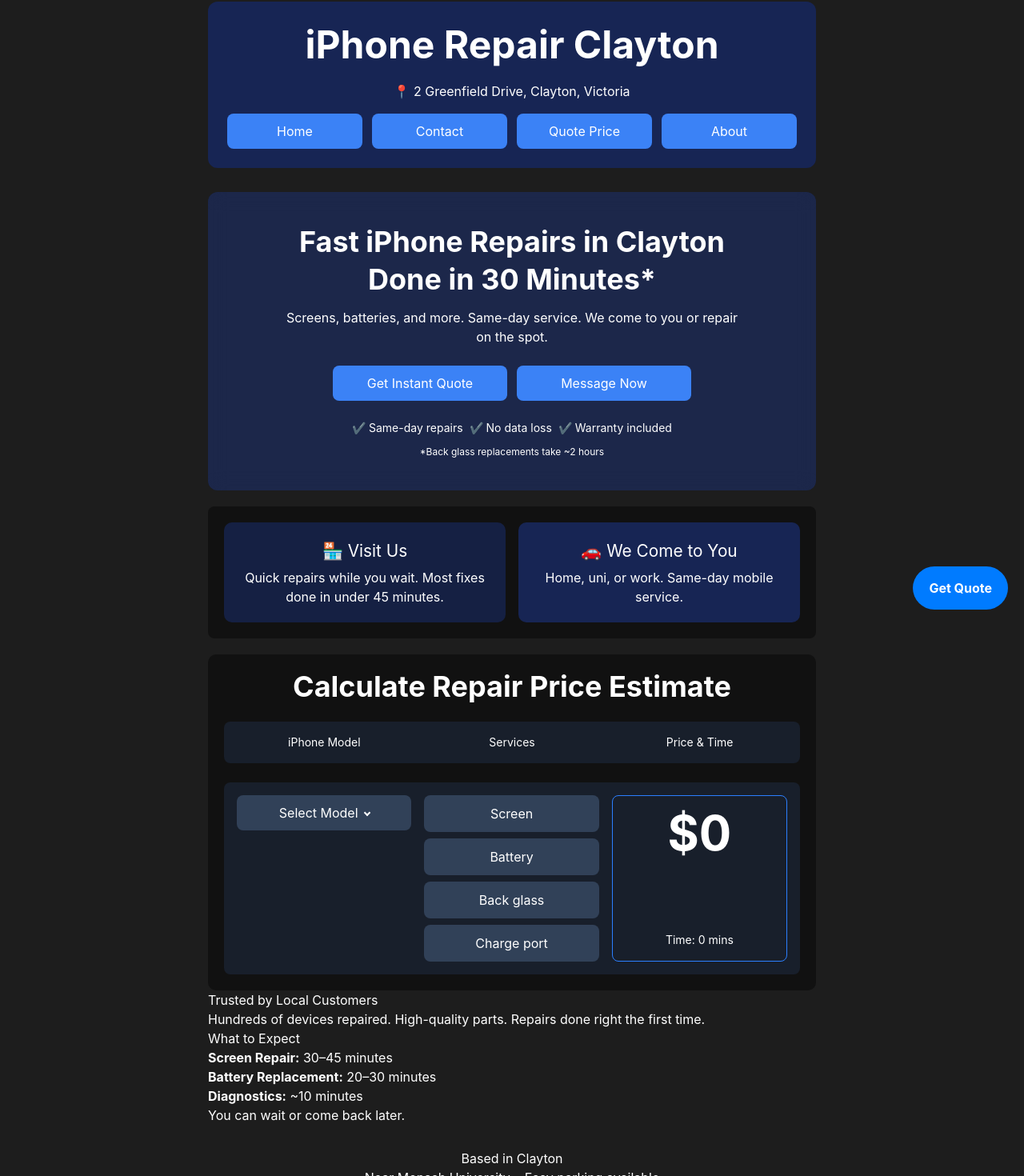
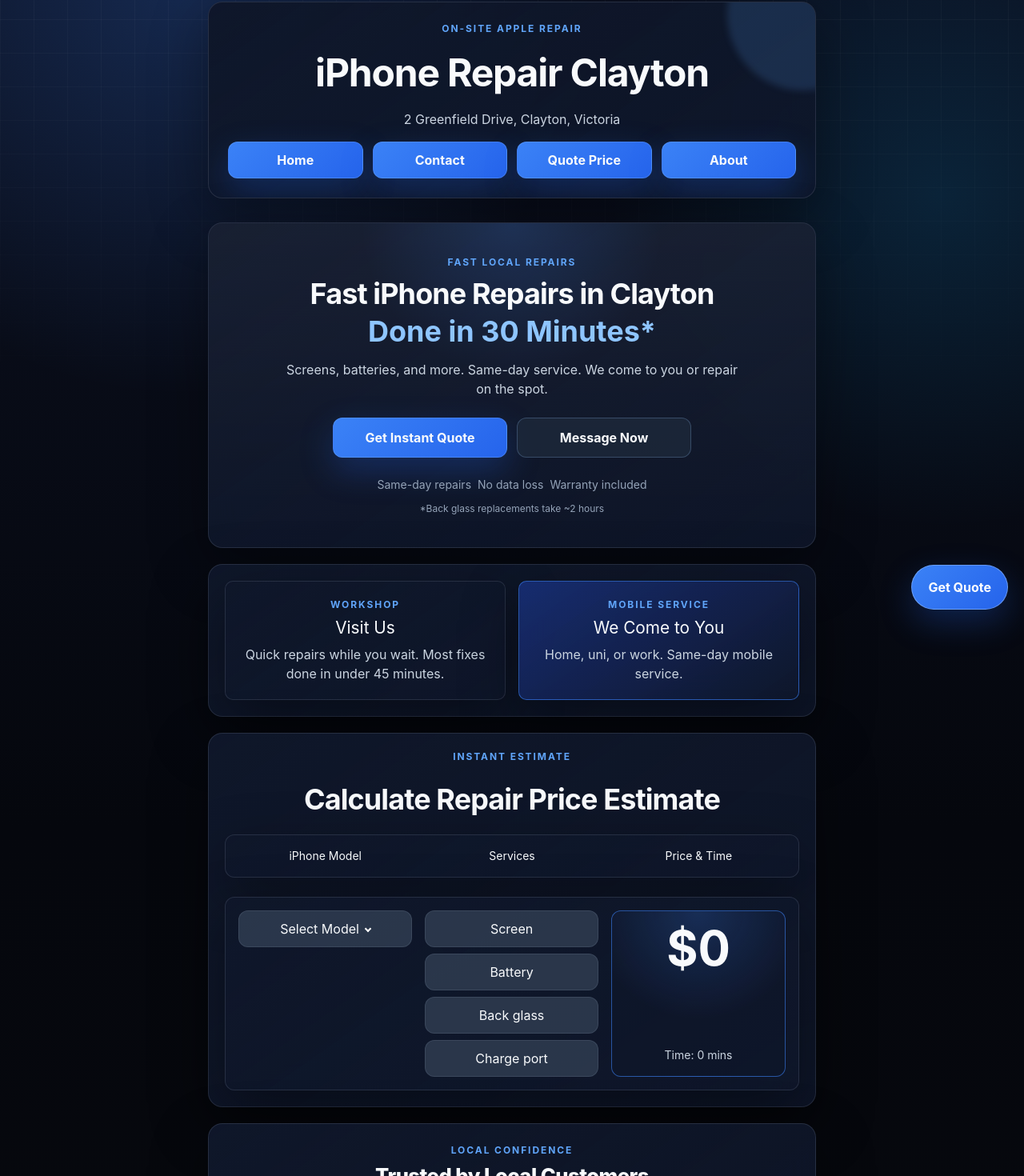
Before and after one commit to SemogEnaz/repair_website, a Vue app: page / in a window 1280 px wide. Shown: the part 18-1488 px from the top of the page at 80% size. Built offline with nearby package versions, Linux system fonts and the light colour scheme.

Commit message:
Codex used and it basically re did the entire visual language of the site

```diff
--- a/src/App.vue
+++ b/src/App.vue
@@ -2,27 +2,28 @@
   <div class="flex flex-col">
 
     <header class="px-3 pt-4 pb-2 sm:px-5">
-      <div class="dark-blue rounded-xl p-4 sm:p-6 flex flex-col items-center gap-4">
+      <div class="tech-panel app-header p-4 sm:p-6 flex flex-col items-center gap-4">
 
         <!-- Title -->
-        <h1 class="text-2xl sm:text-5xl font-bold text-center leading-tight">
+        <p class="tech-eyebrow">On-site Apple repair</p>
+        <h1 class="text-2xl sm:text-5xl font-bold text-center leading-tight tracking-tight">
           iPhone Repair Clayton
         </h1>
 
         <!-- Address -->
         <p
-          class="cursor-pointer text-sm sm:text-base text-center hover:text-blue-400 transition"
+          class="tech-muted cursor-pointer text-sm sm:text-base text-center hover:text-blue-300 transition"
           @click="copyAddress"
         >
-          📍 2 Greenfield Drive, Clayton, Victoria
+          2 Greenfield Drive, Clayton, Victoria
         </p>
 
         <!-- Nav buttons -->
         <div class="flex flex-col sm:flex-row w-full gap-3">
-          <RouterLink to="/" class="blue button-shape w-full text-center">Home</RouterLink>
-          <RouterLink to="/contact" class="blue button-shape w-full text-center">Contact</RouterLink>
-          <RouterLink to="/calculator" class="blue button-shape w-full text-center">Quote Price</RouterLink>
-          <RouterLink to="/about" class="blue button-shape w-full text-center">About</RouterLink>
+          <RouterLink to="/" class="tech-button button-shape w-full text-center">Home</RouterLink>
+          <RouterLink to="/contact" class="tech-button button-shape w-full text-center">Contact</RouterLink>
+          <RouterLink to="/calculator" class="tech-button button-shape w-full text-center">Quote Price</RouterLink>
+          <RouterLink to="/about" class="tech-button button-shape w-full text-center">About</RouterLink>
         </div>
 
       </div>
@@ -36,9 +37,9 @@
 import { RouterLink, RouterView } from 'vue-router'
 
 function copyAddress() {
-  const address = "2 Greenfeild Drive, Clayton, Victoria";
-  navigator.clipboard.writeText(address);
-  alert("Address copied to clipboard!");
+  const address = "2 Greenfield Drive, Clayton, Victoria"
+  navigator.clipboard.writeText(address)
+  alert("Address copied to clipboard!")
 }
 </script>
 
@@ -50,9 +51,29 @@ header {
 
 .button-shape {
   padding: 10px 15px;
-  border-radius: 8px;
-  color: white;
   text-align: center;
 }
 
+.app-header {
+  overflow: hidden;
+  position: relative;
+}
+
+.app-header::after {
+  position: absolute;
+  top: -80px;
+  right: -80px;
+  width: 190px;
+  height: 190px;
+  border-radius: 999px;
+  background: rgba(96, 165, 250, 0.16);
+  content: "";
+  filter: blur(4px);
+}
+
+.app-header > * {
+  position: relative;
+  z-index: 1;
+}
+
 </style>
--- a/src/assets/main.css
+++ b/src/assets/main.css
@@ -1,32 +1,147 @@
 @import "tailwindcss";
+
+:root {
+  color-scheme: dark;
+  font-family:
+    "Avenir Next", "SF Pro Display", "Helvetica Neue", Helvetica, Arial, sans-serif;
+  --surface-0: #05070d;
+  --surface-1: rgba(15, 23, 42, 0.74);
+  --surface-2: rgba(30, 41, 59, 0.74);
+  --surface-3: rgba(51, 65, 85, 0.78);
+  --line: rgba(148, 163, 184, 0.18);
+  --line-strong: rgba(59, 130, 246, 0.58);
+  --text: #f8fafc;
+  --muted: #cbd5e1;
+  --soft: #94a3b8;
+  --accent: #3b82f6;
+  --accent-strong: #60a5fa;
+  --radius-lg: 18px;
+  --radius-md: 12px;
+  --shadow-panel: 0 24px 70px rgba(0, 0, 0, 0.36);
+  --shadow-blue: 0 16px 42px rgba(37, 99, 235, 0.28);
+}
+
+html {
+  min-height: 100%;
+  scroll-behavior: smooth;
+}
+
+body {
+  min-height: 100%;
+  margin: 0;
+  color: var(--text);
+  background:
+    radial-gradient(circle at 18% 0%, rgba(59, 130, 246, 0.22), transparent 32rem),
+    radial-gradient(circle at 92% 12%, rgba(14, 165, 233, 0.14), transparent 26rem),
+    linear-gradient(180deg, #0b1020 0%, var(--surface-0) 48%, #08090d 100%);
+}
+
+body::before {
+  position: fixed;
+  inset: 0;
+  pointer-events: none;
+  content: "";
+  background-image:
+    linear-gradient(rgba(255, 255, 255, 0.035) 1px, transparent 1px),
+    linear-gradient(90deg, rgba(255, 255, 255, 0.035) 1px, transparent 1px);
+  background-size: 42px 42px;
+  mask-image: linear-gradient(to bottom, rgba(0, 0, 0, 0.9), transparent 72%);
+}
 
 #app {
   max-width: 800px;
   margin: 0 auto;
-}
-
-body {
-  background-color: #1d1d1d;
+  position: relative;
 }
 
 * {
-  color: white;
+  box-sizing: border-box;
 }
 
-/* blue-950 */
 .dark-blue {
-  background-color: #172554;
+  background: var(--surface-1);
 }
 
-/* blue-500 */
 .blue {
-  background-color: #3b82f6;
+  background: linear-gradient(135deg, var(--accent), #2563eb);
+  box-shadow: var(--shadow-blue);
 }
 
 button {
-  border-radius: 8px;
+  border: 0;
+  border-radius: var(--radius-md);
   padding: 10px 20px;
+  color: var(--text);
   cursor: pointer;
+}
+
+.tech-panel,
+.tech-card {
+  border: 1px solid var(--line);
+  background:
+    linear-gradient(145deg, rgba(15, 23, 42, 0.92), rgba(15, 23, 42, 0.58)),
+    rgba(15, 23, 42, 0.78);
+  box-shadow: var(--shadow-panel);
+  backdrop-filter: blur(18px);
+}
+
+.tech-panel {
+  border-radius: var(--radius-lg);
+}
+
+.tech-card {
+  border-radius: var(--radius-md);
+}
+
+.tech-eyebrow {
+  color: var(--accent-strong);
+  font-size: 0.75rem;
+  font-weight: 700;
+  letter-spacing: 0.16em;
+  text-transform: uppercase;
+}
+
+.tech-muted {
+  color: var(--muted);
+}
+
+.tech-soft {
+  color: var(--soft);
+}
+
+.tech-button {
+  display: inline-flex;
+  align-items: center;
+  justify-content: center;
+  border: 1px solid rgba(147, 197, 253, 0.24);
+  border-radius: var(--radius-md);
+  background:
+    linear-gradient(135deg, rgba(59, 130, 246, 0.96), rgba(37, 99, 235, 0.96)),
+    var(--accent);
+  box-shadow: var(--shadow-blue);
+  color: var(--text);
+  font-weight: 700;
+  transition:
+    transform 0.2s ease,
+    border-color 0.2s ease,
+    box-shadow 0.2s ease;
+}
+
+.tech-button:hover,
+.blue:hover {
+  transform: translateY(-1px);
+  border-color: rgba(191, 219, 254, 0.5);
+  box-shadow: 0 20px 48px rgba(37, 99, 235, 0.34);
+}
+
+.tech-button.secondary {
+  background: rgba(30, 41, 59, 0.78);
+  box-shadow: none;
+}
+
+a {
+  color: inherit;
+  text-decoration: none;
 }
 
 @media (max-width: 350px) {
@@ -44,7 +159,3 @@ button {
 .blue {
   transition: all 0.2s ease;
 }
-
-.blue:hover {
-  transform: translateY(-1px);
-}
--- a/src/components/HomePage/Calculator.vue
+++ b/src/components/HomePage/Calculator.vue
@@ -1,24 +1,25 @@
 <template>
-  <section id="quote" class="calculator flex flex-col items-center gap-6">
+  <section id="quote" class="tech-panel calculator flex flex-col items-center gap-6">
 
-    <h1 class="text-2xl sm:text-4xl font-bold">
+    <p class="tech-eyebrow">Instant estimate</p>
+    <h1 class="text-2xl sm:text-4xl font-bold tracking-tight">
       Calculate Repair Price Estimate
     </h1>
 
     <!-- Column Titles (desktop only) -->
-    <div class="hidden sm:flex w-full gap-4 justify-evenly bg-slate-800/60 rounded-lg p-4 text-sm text-slate-300">
+    <div class="tech-card hidden sm:flex w-full gap-4 justify-evenly p-4 text-sm">
       <p class="w-1/3 text-center">iPhone Model</p>
       <p class="w-1/3 text-center">Services</p>
       <p class="w-1/3 text-center">Price & Time</p>
     </div>
 
     <!-- Main Content -->
-    <div class="flex flex-col sm:flex-row w-full gap-4 bg-slate-800/60 rounded-lg p-4 overflow-visible">
+    <div class="tech-card flex flex-col sm:flex-row w-full gap-4 p-4 overflow-visible">
       <!-- MODEL -->
       <div class="relative flex flex-col w-full sm:w-1/3 self-start">
         <!-- Button -->
         <button
-          class="w-full py-2 rounded-lg bg-slate-700 text-white flex items-center justify-center gap-2"
+          class="selector-button w-full py-2 flex items-center justify-center gap-2"
           @click="toggleDropdown"
         >
           {{ model ? `iPhone ${model}` : 'Select Model' }}
@@ -28,11 +29,11 @@
         <!-- Dropdown -->
         <div
           v-if="isOpen"
-          class="absolute top-full left-0 mt-2 w-full bg-white text-black rounded-lg shadow-lg z-50"
+          class="dropdown absolute top-full left-0 mt-2 w-full rounded-lg shadow-lg z-50"
         >
-          <div class="p-3 cursor-pointer hover:bg-gray-100 !text-black" @click="selectModel('11')">iPhone 11</div>
-          <div class="p-3 cursor-pointer hover:bg-gray-100 !text-black" @click="selectModel('12')">iPhone 12</div>
-          <div class="p-3 cursor-pointer hover:bg-gray-100 !text-black" @click="selectModel('13')">iPhone 13</div>
+          <div class="dropdown-option p-3 cursor-pointer" @click="selectModel('11')">iPhone 11</div>
+          <div class="dropdown-option p-3 cursor-pointer" @click="selectModel('12')">iPhone 12</div>
+          <div class="dropdown-option p-3 cursor-pointer" @click="selectModel('13')">iPhone 13</div>
         </div>
 
       </div>
@@ -44,10 +45,10 @@
           :key="option.value"
           @click="toggleService(option.position)"
           :class="[
-            'w-full py-2 rounded-lg border border-transparent',
+            'service-button w-full py-2',
             selectedServices[option.position]
-              ? 'bg-blue-500 text-white font-bold'
-              : 'bg-slate-700 text-white'
+              ? 'selected font-bold'
+              : ''
           ]"
         >
           {{ option.label }}
@@ -55,13 +56,13 @@
       </div>
 
       <!-- PRICE -->
-      <div class="rounded-lg border border-blue-500 text-white w-full sm:w-1/3 flex flex-col justify-between py-4 px-2">
+      <div class="price-card w-full sm:w-1/3 flex flex-col justify-between py-4 px-2">
 
         <p class="text-center font-bold text-3xl sm:text-6xl">
           ${{ calculatePrice() }}
         </p>
 
-        <p class="text-sm text-center text-slate-300">
+        <p class="tech-muted text-sm text-center">
           Time: {{ formattedTime }}
         </p>
 
@@ -174,10 +175,54 @@ const formattedTime = computed(() => {
 <style scoped>
 .calculator {
   margin-top: 20px;
-  background: #111;
   padding: 20px;
-  border-radius: 10px;
   overflow: visible;
+}
+
+.selector-button,
+.service-button {
+  border: 1px solid rgba(148, 163, 184, 0.16);
+  border-radius: var(--radius-md);
+  background: var(--surface-3);
+  transition:
+    transform 0.2s ease,
+    border-color 0.2s ease,
+    background 0.2s ease;
+}
+
+.selector-button:hover,
+.service-button:hover {
+  border-color: rgba(147, 197, 253, 0.42);
+  transform: translateY(-1px);
+}
+
+.service-button.selected {
+  border-color: rgba(191, 219, 254, 0.6);
+  background: linear-gradient(135deg, var(--accent), #2563eb);
+  box-shadow: var(--shadow-blue);
+}
+
+.dropdown {
+  border: 1px solid rgba(147, 197, 253, 0.24);
+  background: rgba(248, 250, 252, 0.96);
+  color: #0f172a;
+  overflow: hidden;
+}
+
+.dropdown-option {
+  color: #0f172a;
+}
+
+.dropdown-option:hover {
+  background: rgba(59, 130, 246, 0.12);
+}
+
+.price-card {
+  border: 1px solid var(--line-strong);
+  border-radius: var(--radius-md);
+  background:
+    radial-gradient(circle at 50% 0%, rgba(59, 130, 246, 0.22), transparent 58%),
+    rgba(15, 23, 42, 0.62);
 }
 
 .caret {
--- a/src/components/HomePage/Hero.vue
+++ b/src/components/HomePage/Hero.vue
@@ -1,43 +1,44 @@
 <template>
   <!-- HERO -->
-  <section class="bg-blue-900/40 backdrop-blur-md rounded-xl text-center px-4 py-8 sm:p-10">
+  <section class="tech-panel hero-panel text-center px-4 py-8 sm:p-10">
 
     <!-- Heading -->
-    <h1 class="text-2xl sm:text-4xl font-bold leading-tight">
+    <p class="tech-eyebrow">Fast local repairs</p>
+    <h1 class="mt-2 text-2xl sm:text-4xl font-bold leading-tight tracking-tight">
       Fast iPhone Repairs in Clayton
     </h1>
 
-    <h2 class="text-2xl sm:text-4xl font-bold text-blue-400 mt-1">
+    <h2 class="text-2xl sm:text-4xl font-bold text-blue-300 mt-1">
       Done in 30 Minutes*
     </h2>
 
     <!-- Description -->
-    <p class="pt-4 text-sm sm:text-base text-slate-300 max-w-xl mx-auto">
+    <p class="tech-muted pt-4 text-sm sm:text-base max-w-xl mx-auto">
       Screens, batteries, and more. Same-day service. We come to you or repair on the spot.
     </p>
 
     <!-- Buttons -->
     <div class="pt-6 flex flex-col sm:flex-row items-center justify-center gap-3 w-full max-w-md mx-auto">
 
-      <button class="blue w-full sm:flex-1">
+      <a href="#quote" class="tech-button w-full sm:flex-1 px-5 py-3">
         Get Instant Quote
-      </button>
+      </a>
 
-      <button class="blue w-full sm:flex-1">
+      <a href="#contact" class="tech-button secondary w-full sm:flex-1 px-5 py-3">
         Message Now
-      </button>
+      </a>
 
     </div>
 
     <!-- Trust -->
-    <div class="mt-6 text-xs sm:text-sm text-slate-400 flex flex-col sm:flex-row items-center justify-center gap-2">
-      <span>✔ Same-day repairs</span>
-      <span>✔ No data loss</span>
-      <span>✔ Warranty included</span>
+    <div class="tech-soft mt-6 text-xs sm:text-sm flex flex-col sm:flex-row items-center justify-center gap-2">
+      <span>Same-day repairs</span>
+      <span>No data loss</span>
+      <span>Warranty included</span>
     </div>
 
     <!-- Note -->
-    <p class="mt-3 text-xs text-slate-500">
+    <p class="tech-soft mt-3 text-xs">
       *Back glass replacements take ~2 hours
     </p>
 
@@ -48,10 +49,22 @@
 </script>
 
 <style scoped>
+.hero-panel {
+  overflow: hidden;
+  position: relative;
+}
 
-.trust {
-  margin-top: 20px;
-  font-size: 0.9rem;
-  color: #aaa;
+.hero-panel::before {
+  position: absolute;
+  inset: 0;
+  background:
+    radial-gradient(circle at 50% 0%, rgba(59, 130, 246, 0.18), transparent 34%),
+    linear-gradient(180deg, rgba(255, 255, 255, 0.04), transparent);
+  content: "";
+}
+
+.hero-panel > * {
+  position: relative;
+  z-index: 1;
 }
 </style>
--- a/src/components/HomePage/ServicesList.vue
+++ b/src/components/HomePage/ServicesList.vue
@@ -1,14 +1,16 @@
 <template>
-  <section class="flex flex-col sm:flex-row gap-4">
+  <section class="tech-panel flex flex-col sm:flex-row gap-4">
 
-    <div class="card bg-blue-900/40">
-      <h3>🏪 Visit Us</h3>
-      <p>Quick repairs while you wait. Most fixes done in under 45 minutes.</p>
+    <div class="tech-card card">
+      <p class="tech-eyebrow">Workshop</p>
+      <h3>Visit Us</h3>
+      <p class="tech-muted">Quick repairs while you wait. Most fixes done in under 45 minutes.</p>
     </div>
 
-    <div class="card dark-blue">
-      <h3>🚗 We Come to You</h3>
-      <p>Home, uni, or work. Same-day mobile service.</p>
+    <div class="tech-card card featured">
+      <p class="tech-eyebrow">Mobile service</p>
+      <h3>We Come to You</h3>
+      <p class="tech-muted">Home, uni, or work. Same-day mobile service.</p>
     </div>
 
   </section>
@@ -17,8 +19,6 @@
 <style scoped>
 
 section {
-  background: #111;
-  border-radius: 8px;
   padding: 20px;
   margin-top: 20px;
 }
@@ -28,6 +28,13 @@ section {
   border-radius: 10px;
   padding: 20px;
   text-align: center;
+}
+
+.featured {
+  border-color: var(--line-strong);
+  background:
+    linear-gradient(145deg, rgba(30, 64, 175, 0.52), rgba(15, 23, 42, 0.76)),
+    rgba(15, 23, 42, 0.78);
 }
 
 /* Desktop layout */
@@ -40,5 +47,6 @@ section {
 h3 {
   font-size: 1.3rem;
   margin-bottom: 6px;
+  margin-top: 4px;
 }
 </style>
--- a/src/views/AboutView.vue
+++ b/src/views/AboutView.vue
@@ -1,3 +1,65 @@
 <template>
-  <p>About Us</p>
+  <main class="page-shell">
+    <section class="tech-panel hero">
+      <p class="tech-eyebrow">About the service</p>
+      <h2>Apple-style care, local repair speed</h2>
+      <p class="tech-muted">
+        We focus on practical iPhone repairs with clear quotes, tidy workmanship, and fast turnaround for Clayton locals.
+      </p>
+    </section>
+
+    <section class="stack">
+      <article class="tech-card card">
+        <p class="tech-eyebrow">Parts</p>
+        <h3>Quality-first repairs</h3>
+        <p class="tech-muted">Every repair is handled carefully with parts selected for reliable everyday use.</p>
+      </article>
+
+      <article class="tech-card card">
+        <p class="tech-eyebrow">Process</p>
+        <h3>Simple, transparent, quick</h3>
+        <p class="tech-muted">You get the estimate first, then a clear repair window before any work begins.</p>
+      </article>
+
+      <article class="tech-card card">
+        <p class="tech-eyebrow">Support</p>
+        <h3>Warranty included</h3>
+        <p class="tech-muted">If something does not feel right after the repair, we will help make it right.</p>
+      </article>
+    </section>
+  </main>
 </template>
+
+<style scoped>
+.page-shell {
+  padding: 20px;
+}
+
+.hero,
+.card {
+  padding: 28px 24px;
+}
+
+.hero {
+  text-align: center;
+}
+
+h2 {
+  margin-top: 4px;
+  font-size: 2rem;
+  font-weight: 800;
+  letter-spacing: -0.03em;
+}
+
+h3 {
+  margin-top: 4px;
+  font-size: 1.35rem;
+  font-weight: 800;
+}
+
+.stack {
+  display: grid;
+  gap: 14px;
+  margin-top: 20px;
+}
+</style>
--- a/src/views/ContactView.vue
+++ b/src/views/ContactView.vue
@@ -1,3 +1,89 @@
 <template>
-  <p>Contact</p>
+  <main class="page-shell">
+    <section class="tech-panel hero">
+      <p class="tech-eyebrow">Book a repair</p>
+      <h2>Tell us what happened</h2>
+      <p class="tech-muted">
+        Send through your iPhone model, the issue, and your preferred repair time. We will confirm the best option for you.
+      </p>
+      <div class="actions">
+        <RouterLink to="/calculator" class="tech-button">Get Instant Quote</RouterLink>
+        <button class="tech-button secondary" @click="copyAddress">Copy Address</button>
+      </div>
+    </section>
+
+    <section class="grid">
+      <article class="tech-card card">
+        <p class="tech-eyebrow">Location</p>
+        <h3>Clayton, Victoria</h3>
+        <p class="tech-muted">Based near Monash University with easy parking for quick drop-offs.</p>
+      </article>
+
+      <article class="tech-card card">
+        <p class="tech-eyebrow">Response</p>
+        <h3>Same-day replies</h3>
+        <p class="tech-muted">For common screen and battery repairs, we can usually quote from one message.</p>
+      </article>
+    </section>
+  </main>
 </template>
+
+<script setup>
+import { RouterLink } from 'vue-router'
+
+function copyAddress() {
+  const address = "2 Greenfield Drive, Clayton, Victoria"
+  navigator.clipboard.writeText(address)
+  alert("Address copied to clipboard!")
+}
+</script>
+
+<style scoped>
+.page-shell {
+  padding: 20px;
+}
+
+.hero,
+.card {
+  padding: 28px 24px;
+}
+
+.hero {
+  text-align: center;
+}
+
+h2 {
+  margin-top: 4px;
+  font-size: 2rem;
+  font-weight: 800;
+  letter-spacing: -0.03em;
+}
+
+h3 {
+  margin-top: 4px;
+  font-size: 1.35rem;
+  font-weight: 800;
+}
+
+.actions,
+.grid {
+  display: grid;
+  gap: 14px;
+}
+
+.actions {
+  margin-top: 22px;
+}
+
+.grid {
+  grid-template-columns: 1fr;
+  margin-top: 20px;
+}
+
+@media (min-width: 640px) {
+  .actions,
+  .grid {
+    grid-template-columns: 1fr 1fr;
+  }
+}
+</style>
--- a/src/views/HomePage.vue
+++ b/src/views/HomePage.vue
@@ -7,31 +7,37 @@
     <Calculator/>
 
     <!-- TRUST -->
-    <section class="trust-section">
+    <section class="tech-panel content-section trust-section">
+      <p class="tech-eyebrow">Local confidence</p>
       <h2>Trusted by Local Customers</h2>
-      <p>Hundreds of devices repaired. High-quality parts. Repairs done right the first time.</p>
+      <p class="tech-muted">Hundreds of devices repaired. High-quality parts. Repairs done right the first time.</p>
     </section>
 
     <!-- EXPECT -->
-    <section class="expect">
+    <section class="tech-panel content-section expect">
+      <p class="tech-eyebrow">Repair timing</p>
       <h2>What to Expect</h2>
-      <p><strong>Screen Repair:</strong> 30–45 minutes</p>
-      <p><strong>Battery Replacement:</strong> 20–30 minutes</p>
-      <p><strong>Diagnostics:</strong> ~10 minutes</p>
-      <p>You can wait or come back later.</p>
+      <p class="tech-muted"><strong>Screen Repair:</strong> 30-45 minutes</p>
+      <p class="tech-muted"><strong>Battery Replacement:</strong> 20-30 minutes</p>
+      <p class="tech-muted"><strong>Diagnostics:</strong> ~10 minutes</p>
+      <p class="tech-muted">You can wait or come back later.</p>
     </section>
 
     <!-- LOCATION -->
-    <section class="location">
+    <section class="tech-panel content-section location">
+      <p class="tech-eyebrow">Clayton based</p>
       <h2>Based in Clayton</h2>
-      <p>Near Monash University • Easy parking available</p>
+      <p class="tech-muted">Near Monash University with easy parking available.</p>
     </section>
 
     <!-- CTA -->
-    <section class="cta" id="contact">
+    <section class="tech-panel cta" id="contact">
+      <p class="tech-eyebrow">Ready when you are</p>
       <h2>Ready to Fix Your Phone?</h2>
-      <a href="#quote" class="btn btn-primary">Get Quote</a>
-      <a :href="whatsappLink" class="btn btn-secondary">WhatsApp</a>
+      <div class="cta-actions">
+        <a href="#quote" class="tech-button btn">Get Quote</a>
+        <RouterLink to="/contact" class="tech-button secondary btn">Contact Us</RouterLink>
+      </div>
     </section>
 
   </div>
@@ -41,6 +47,7 @@
 </template>
 
 <script setup>
+import { RouterLink } from 'vue-router'
 import Hero from '@/components/HomePage/Hero.vue';
 import Calculator from '@/components/HomePage/Calculator.vue';
 import ServicesList from '@/components/HomePage/ServicesList.vue';
@@ -53,19 +60,41 @@ import ServicesList from '@/components/HomePage/ServicesList.vue';
   margin: auto;
 }
 
-/* LOCATION */
-.location {
-  margin-top: 30px;
+.content-section {
+  margin-top: 20px;
+  padding: 24px;
   text-align: center;
+}
+
+.content-section h2,
+.cta h2 {
+  margin-top: 4px;
+  font-size: 1.6rem;
+  font-weight: 800;
+  letter-spacing: -0.02em;
+}
+
+.expect {
+  text-align: left;
 }
 
 /* CTA */
 .cta {
-  margin-top: 60px;
+  margin-top: 20px;
   text-align: center;
-  padding: 40px;
-  background: #011544;
-  border-radius: 10px;
+  padding: 40px 24px;
+}
+
+.cta-actions {
+  display: flex;
+  flex-direction: column;
+  gap: 12px;
+  justify-content: center;
+  margin-top: 20px;
+}
+
+.btn {
+  padding: 12px 20px;
 }
 
 /* FLOAT BUTTON */
@@ -73,7 +102,9 @@ import ServicesList from '@/components/HomePage/ServicesList.vue';
   position: fixed;
   bottom: 20px;
   right: 20px;
-  background: #007bff;
+  border: 1px solid rgba(191, 219, 254, 0.4);
+  background: linear-gradient(135deg, var(--accent), #2563eb);
+  box-shadow: var(--shadow-blue);
   padding: 15px 20px;
   border-radius: 50px;
   font-weight: bold;
@@ -81,9 +112,9 @@ import ServicesList from '@/components/HomePage/ServicesList.vue';
 }
 
 /* MOBILE */
-@media (max-width: 768px) {
-  .hero h1 {
-    font-size: 1.8rem;
+@media (min-width: 640px) {
+  .cta-actions {
+    flex-direction: row;
   }
 }
 </style>
```
Also changed, not shown: src/views/CalculatorView.vue (+33 -1 lines).
